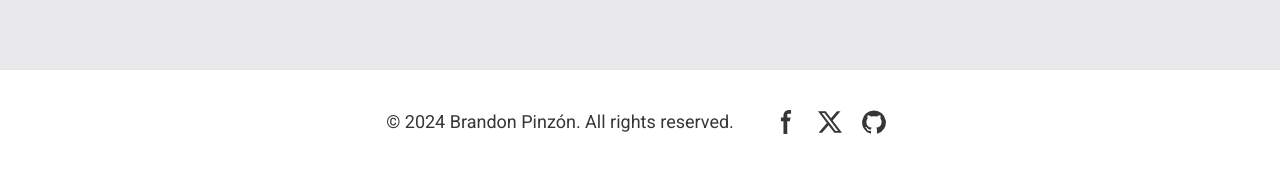
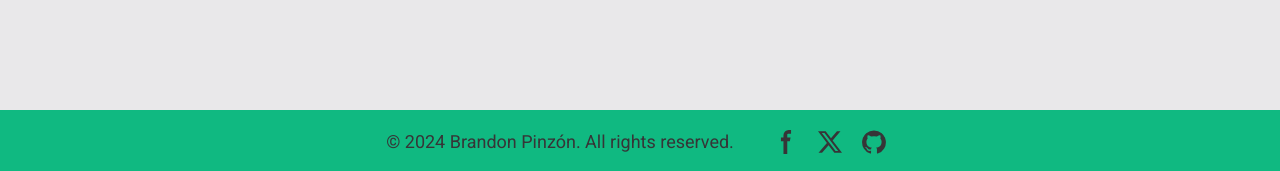
Before and after one commit to B9inzon/Think-Tech, a Next.js app in the folder front/: page / in a window 1280 px wide. Shown: the part 626-797 px from the top of the page. Built offline with nearby package versions, Linux system fonts and the light colour scheme; no server answers.

Commit message:
Tailwind

```diff
--- a/front/src/components/footer/Footer.tsx
+++ b/front/src/components/footer/Footer.tsx
@@ -2,7 +2,7 @@ import React from "react";
 
 const Footer = () => {
   return (
-    <footer className="w-full bg-white shadow sm:flex sm:items-center sm:justify-center sm:p-6 xl:p-8 dark:bg-[#b6b3b9] antialiased gap-8">
+    <footer className="w-full sm:flex sm:items-center sm:justify-center h-10 sm:p-6 xl:p-8 bg-emerald-500 antialiased gap-8">
       <p className="mb-4 text-lg text-center text-[#363537]  sm:mb-0">
         &copy; 2024{" "}
         <a
```
